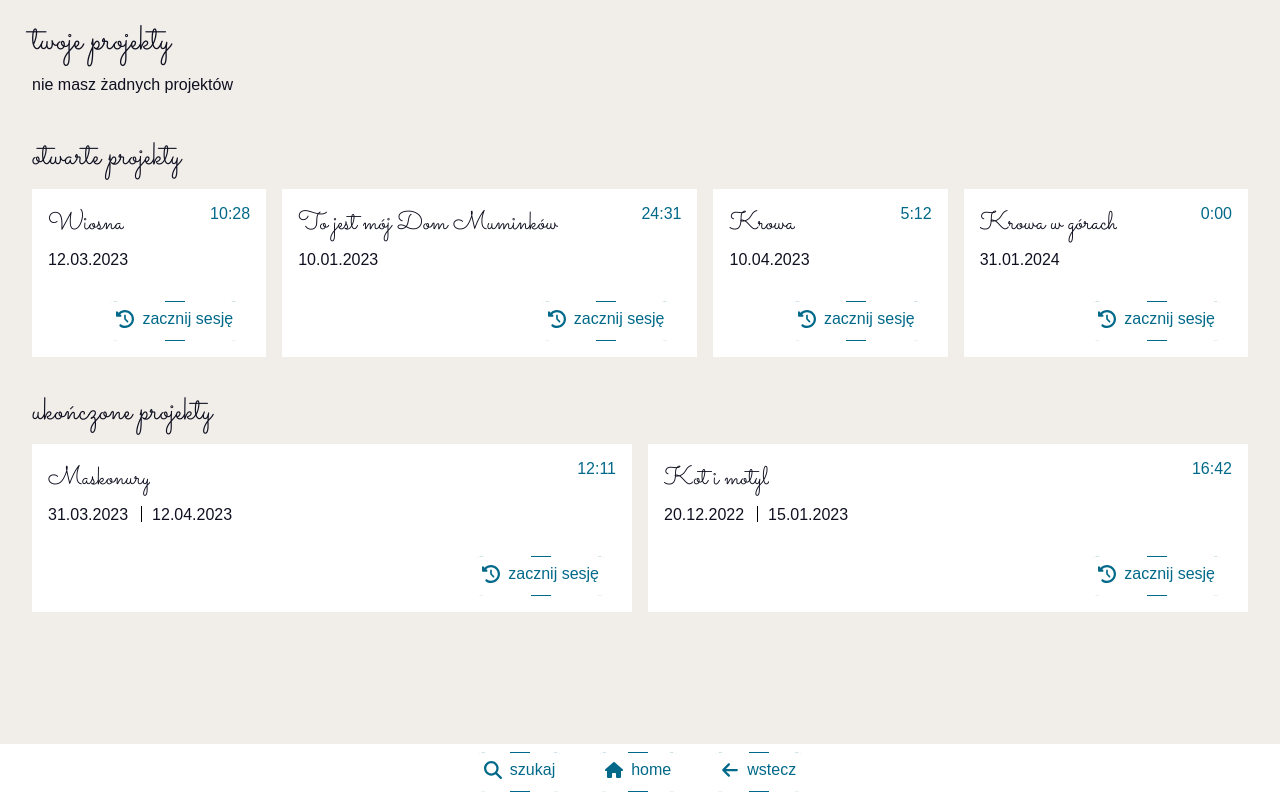
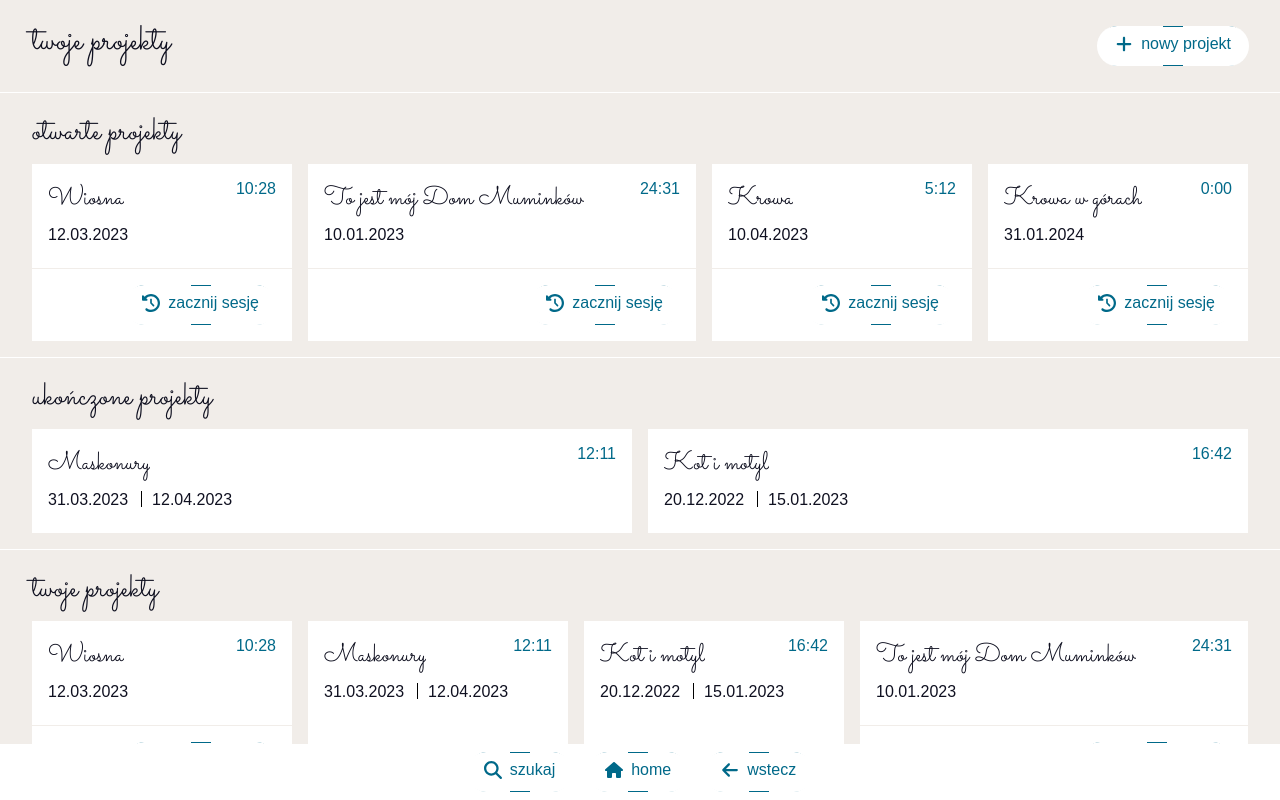
Before and after one commit to edworczak/embroiderers-essential, a React (Vite) app: page /projects in a window 1280 px wide. Shown: the top 800 px of the page. Built offline with nearby package versions, Linux system fonts and the light colour scheme.

Commit message:
Updated Projects List

```diff
--- a/src/app/app.styled.jsx
+++ b/src/app/app.styled.jsx
@@ -22,7 +22,12 @@ export const Column = styled.div`
 `;
 
 export const Row = styled.div`
+    ${(props) => (props.$border ? `border-bottom: 1px solid ${props.$border}` : "")};
+    ${(props) => (props.$align ? `align-items: ${props.$align}` : "")};
 	background: ${(props) => (props.$background ? props.$background : "transparent")};
+    display: ${(props) => (props.$useFlex ? "flex" : "block")};
+    flex-direction: ${(props) => (props.$column ? "column" : "row")};
+    ${(props) => (props.$justify ? `justify-content: ${props.$justify}` : "")};
 	padding: ${theme.sizes.spacings.default} ${theme.sizes.spacings.big};
 	width: 100%;
 `;
--- a/src/components/project-button/project-button.jsx
+++ b/src/components/project-button/project-button.jsx
@@ -3,16 +3,17 @@ import PropTypes from "prop-types";
 
 import IconButton from "../icon-button/icon-button";
 import {
-	ProjectButtonStyled,
+	ProjectButtonWrapper,
 	ProjectCTAWrapper,
-	ProjectDates,
+	ProjectDates, ProjectInfoWrapper,
 	ProjectTitle,
 	ProjectTitleWrapper,
 } from "./project-button.styled";
 
 const ProjectButton = ({ project }) => {
 	return (
-		<ProjectButtonStyled>
+		<ProjectButtonWrapper>
+			<ProjectInfoWrapper>
 				<ProjectTitleWrapper>
 					<ProjectTitle>{project.name}</ProjectTitle>
 					{project.time && <span>{project.time}</span>}
@@ -21,10 +22,11 @@ const ProjectButton = ({ project }) => {
 					{project.startDate && <span>{project.startDate}</span>}
 					{project.finishDate && <span>{project.finishDate}</span>}
 				</ProjectDates>
-			<ProjectCTAWrapper>
+			</ProjectInfoWrapper>
+			{!project.finishDate && <ProjectCTAWrapper>
 				<IconButton icon={faClockRotateLeft} text={"zacznij sesję"} border={true} />
-			</ProjectCTAWrapper>
-		</ProjectButtonStyled>
+			</ProjectCTAWrapper>}
+		</ProjectButtonWrapper>
 	);
 };
 
--- a/src/components/project-button/project-button.styled.jsx
+++ b/src/components/project-button/project-button.styled.jsx
@@ -2,34 +2,32 @@ import styled from "styled-components";
 
 import { theme } from "../../shared-styles/theme.styled";
 
-export const ProjectButtonStyled = styled.a`
+export const ProjectButtonWrapper = styled.div`
 	background: white;
 	flex-grow: 1;
+		min-width: 260px;
 	overflow: hidden;
-	padding: ${theme.sizes.spacings.default};
 	position: relative;
+    transition: 300ms;
 	width: auto;
+
+		&:hover {
+        box-shadow: 0 0 6px rgba(0, 0, 0, 0.2);
+		}
 `;
 
-export const ProjectImage = styled.div`
-	background: ${(props) => `url(${props.$projectImage})` || theme.colours.kashmir};
-	background-position: center;
-	background-size: cover;
-	flex-shrink: 0;
-	height: 100%;
-	position: relative;
-	width: 50px;
-`;
-
-export const ProjectInfoWrapper = styled.div`
+export const ProjectInfoWrapper = styled.a`
 	display: flex;
 	flex-direction: column;
 	justify-content: space-between;
+    padding: ${theme.sizes.spacings.default};
 `;
 
 export const ProjectCTAWrapper = styled.div`
+		border-top: 1px solid ${theme.colours.kashmir};
 	display: flex;
 	justify-content: flex-end;
+  padding: ${theme.sizes.spacings.default};
 `;
 
 export const ProjectTitleWrapper = styled.div`
@@ -48,7 +46,6 @@ export const ProjectTitle = styled.h3`
 
 export const ProjectDates = styled.p`
 	color: ${theme.colours.dark};
-	margin-bottom: ${theme.sizes.spacings.big};
 	display: flex;
 	gap: 24px;
 
--- a/src/components/projects-list/projects-list.jsx
+++ b/src/components/projects-list/projects-list.jsx
@@ -1,17 +1,18 @@
 import PropTypes from "prop-types";
 
 import dummyUser from "../../data/dummyUser";
+import pl from "../../data/pl";
+import List from "../list/list";
 import ProjectButton from "../project-button/project-button";
-import { ProjectsListWrapper } from "./projects-list.styled";
 
 const ProjectsList = (props) => {
 	const { isOpenProjects = false, isFinishedProjects = false } = props;
 	const projects = Object.values(dummyUser.projects);
 
-	if (!projects.length) return;
+	if (!projects.length) return <p>{pl.projects.null}</p>;
 
 	return (
-		<ProjectsListWrapper>
+		<List>
 			{projects.map((project) => {
 				if (!isOpenProjects && !isFinishedProjects) {
 					return <ProjectButton key={project.id} project={project} />;
@@ -21,7 +22,7 @@ const ProjectsList = (props) => {
 					return <ProjectButton key={project.id} project={project} />;
 				}
 			})}
-		</ProjectsListWrapper>
+		</List>
 	);
 };
 
--- a/src/components/projects-list/projects-list.styled.jsx
+++ /dev/null
@@ -1,16 +0,0 @@
-import styled from "styled-components";
-
-import { theme } from "../../shared-styles/theme.styled";
-
-export const ProjectListScroll = styled.div`
-	margin: 0 -${theme.sizes.spacings.big};
-	overflow-x: auto;
-	width: calc(100% + (2 * ${theme.sizes.spacings.big}));
-`;
-
-export const ProjectsListWrapper = styled.div`
-	display: flex;
-	flex-wrap: wrap;
-	gap: ${theme.sizes.spacings.default};
-	justify-content: flex-start;
-`;
--- a/src/routes/projects.jsx
+++ b/src/routes/projects.jsx
@@ -1,21 +1,28 @@
+import { faPlus } from "@fortawesome/free-solid-svg-icons";
 import { Row } from "../app/app.styled";
+import IconButton from "../components/icon-button/icon-button";
 import ProjectsList from "../components/projects-list/projects-list";
 import pl from "../data/pl";
+import { theme } from "../shared-styles/theme.styled";
 
 const ProjectsPage = () => {
 	return (
 		<>
-			<Row>
+			<Row $useFlex={true} $justify={"space-between"} $align={"center"} $border={theme.colours.white}>
 				<h1>{pl.projects.title}</h1>
-				<p>{pl.projects.null}</p>
+				<IconButton icon={faPlus} text={"nowy projekt"}/>
 			</Row>
-			<Row>
+			<Row $border={theme.colours.white}>
 				<h2>{pl.projects.openProjects}</h2>
 				<ProjectsList isOpenProjects={true} />
 			</Row>
-			<Row>
+			<Row $border={theme.colours.white}>
 				<h2>{pl.projects.finishedProjects}</h2>
 				<ProjectsList isFinishedProjects={true} />
+			</Row>
+			<Row>
+				<h2>{pl.projects.title}</h2>
+				<ProjectsList />
 			</Row>
 		</>
 	);
```
Lines whose indentation alone changed are shown as unchanged.
